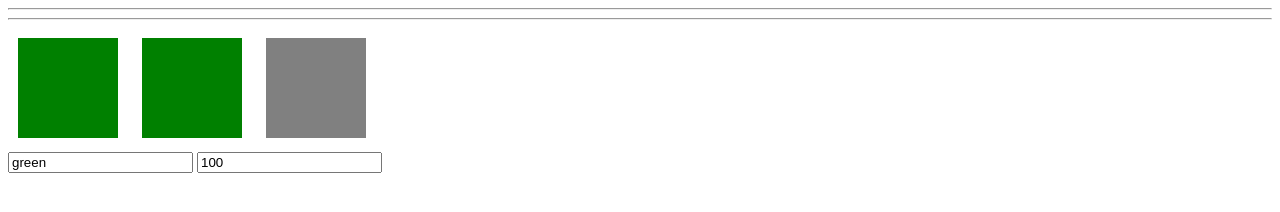
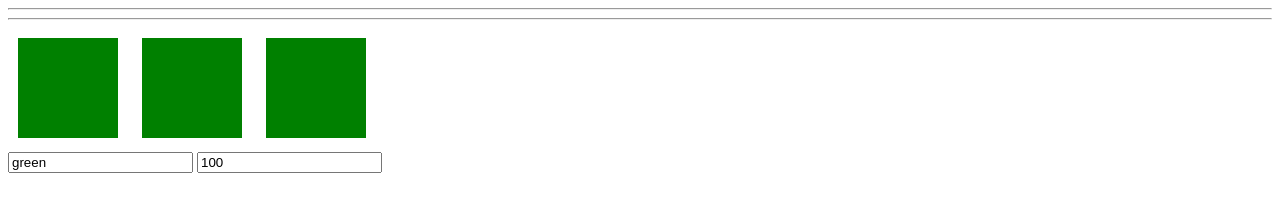
Before and after one commit to pjap/vue-usingcss-example, a plain HTML site: page index.html in a window 1280 px wide. Drawn offline with Linux system fonts and the light colour scheme.

Commit message:
Dynamically DOM Example

```diff
--- a/index.html
+++ b/index.html
@@ -19,7 +19,7 @@
       <!-- Setting Style Dynamically Using Css and Vue -->
       <div class="demo" :style="{backgroundColor: color}"></div>
       <div class="demo" :style="myStyle"></div>
-      <div class="demo"></div>
+      <div class="demo" :style="[myStyle, {height: width + 'px'}]"></div>
       <br>
       <input type="text" v-model="color">
       <input type="text" v-model="width">
```
